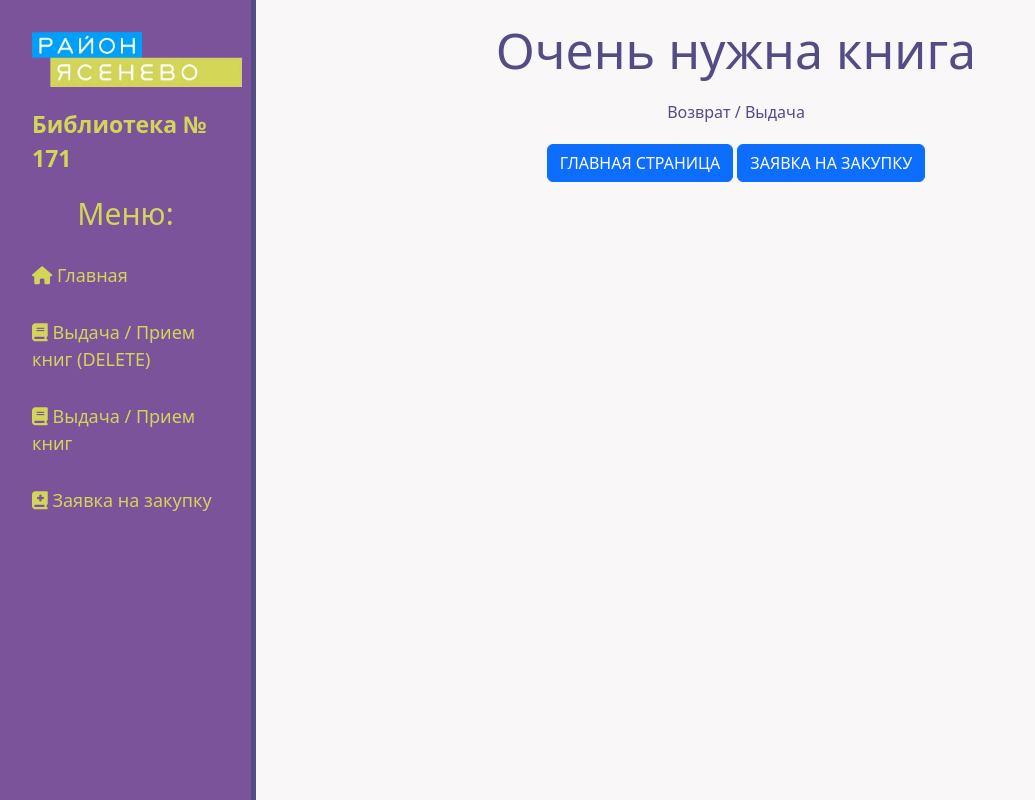
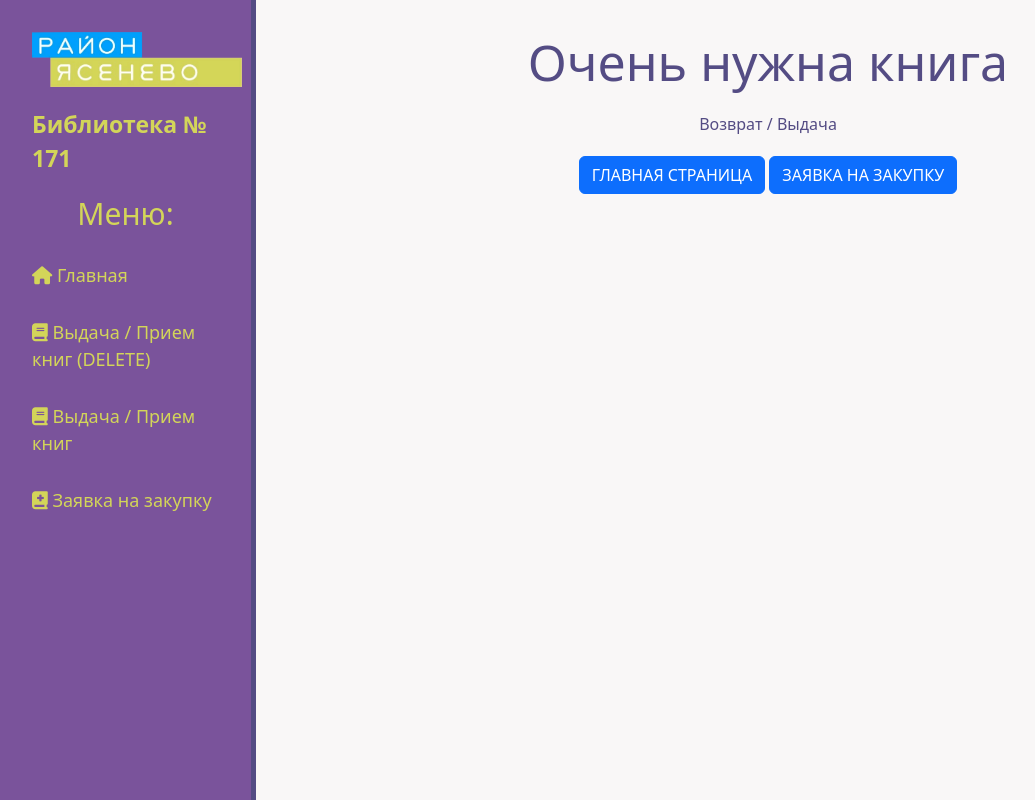
Before and after one commit to JeeTopM/Biblio_Keeper, a Django app: page /readers in a window 1280 px wide. Shown: the whole page, without its empty margins (0-1035 px from the left). Run offline with Django 5.2, Linux system fonts and the light colour scheme.

Commit message:
change readers, db and main.css

```diff
--- a/main/static/main/css/main.css
+++ b/main/static/main/css/main.css
@@ -1,16 +1,31 @@
 body {
     background: #f9f7f7;
+    margin: 0;
+    padding: 0;
+    display: flex;
+    min-height: 100vh;
 }
 
 aside {
-    float: left;
     background: #7a539b;
     width: 20%;
     padding: 2.5%;
-    height: 100vh;
     color: #d3d559;
     border-right: 5px solid #544c84;
+    overflow-y: auto;
+    position: sticky;
+    top: 0;
+    height: 100vh;
+    box-sizing: border-box;
 }
+
+main {
+    flex: 1;
+    padding: 2.5%;
+    color: #544c84;
+    overflow-y: auto;
+}
+
 
 aside img {
     width: 210px;
@@ -53,20 +68,23 @@ aside a:hover, aside ul li a:hover {
     transform: scale(1.20);
 }
 
-main .feauters {
-    float: left;
-    color: #544c84;
-    margin-top: 20px;
+.feauters {
     text-align: center;
-    width: 75%;
+    width: 100%;
 }
 
-main .feauters h1 {
+.feauters h1 {
     font-size: 50px;
 }
 
-main .feauters p {
+.feauters p {
     max-width: 600px;
     margin: 20px auto;
     text-align: center;
 }
+
+.alert-warning {
+    width: 400px;
+    margin: 20px auto;
+    text-align: center;
+}
--- a/readers/views.py
+++ b/readers/views.py
@@ -1,6 +1,8 @@
 from django.shortcuts import render
+from .models import Articles
 
 
 # Create your views here.
 def readers_home(request):
-    return render(request, 'readers/readers_home.html')
+    readers = Articles.objects.all() # можно сделать срез, чтобы было не больше скольких то записей на странице, например 5: [:5]
+    return render(request, 'readers/readers_home.html', {'readers': readers})
```
Also changed, not shown: readers/models.py (+5 -5 lines), readers/templates/readers/readers_home.html (+12 -3 lines), db.sqlite3, 1 other file.
